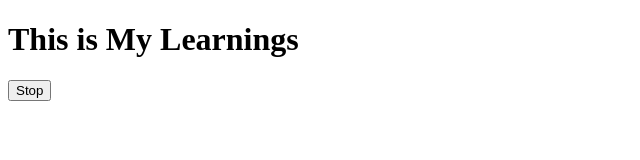
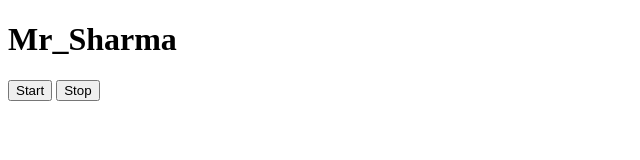
Before and after one commit to Piyush-Raj-Sharma/JavaScript_Mastery, a plain HTML site: page Async_8/async.html in a window 1280 px wide. Both pictures are taken after a click on the button "Stop". Shown: the whole page, without its empty margins (0-640 px from the left). Drawn offline with Linux system fonts and the light colour scheme.

Commit message:
Studied about setInterval & clearInterval

```diff
--- a/Async_8/async.html
+++ b/Async_8/async.html
@@ -6,14 +6,14 @@
     <title>Document</title>
 </head>
 <body>
-    <h1>Mr_Sharma</h1>
-    <button id="stop">Stop</button>
+    <!-- <h1>Mr_Sharma</h1>
+    <button id="stop">Stop</button> -->
 
 <!-- ----------------------------------------- -->
 
-    <!-- <h1>Mr_Sharma</h1>
+    <h1>Mr_Sharma</h1>
     <button id="start">Start</button>
-    <button id="stop">Stop</button> -->
+    <button id="stop">Stop</button>
 
     <script src="async.js"></script>
 </body>
--- a/Async_8/async.js
+++ b/Async_8/async.js
@@ -1,19 +1,19 @@
-setTimeout(function(){
-    console.log("Mr_Shamra");
-}, 2000) //Executes once after the given time i.e. 2seconds
+// setTimeout(function(){
+//     console.log("Mr_Shamra");
+// }, 2000) //Executes once after the given time i.e. 2seconds
 
 
-const Don = () =>{
-    console.log(`This is an external Function`);
-    document.querySelector('h1').innerHTML = 'This is My Learnings';
-}
+// const Don = () =>{
+//     console.log(`This is an external Function`);
+//     document.querySelector('h1').innerHTML = 'This is My Learnings';
+// }
 
-const changeMe = setTimeout(Don, 2000);
+// const changeMe = setTimeout(Don, 2000);
 
-document.querySelector('button').addEventListener('click', ()=>{
-    clearTimeout(changeMe);
-    console.log('stopped');
-})
+// document.querySelector('#stop').addEventListener('click', ()=>{
+//     clearTimeout(changeMe);
+//     console.log('stopped');
+// })
 
 
 // -------------------------------------------------------------------------------------------------------
@@ -22,3 +22,18 @@ document.querySelector('button').addEventListener('click', ()=>{
 // setInterval(function(){
 //     console.log("Mr_Sharma - Interval");
 // }, 2000); //Executes endlessly with the given  interval i.e. 2seconds
+
+ const sayDate = (str) =>{
+    console.log(`${str} Mr_Sharma`, Date.now());
+ }
+ let intervalId = null;
+
+document.querySelector('#start').addEventListener('click', ()=>{
+    console.log('Interval Started');
+    intervalId = setInterval(sayDate, 2000, "Hey");  // we can also pass arguments with setInterval;
+})
+
+document.querySelector('#stop').addEventListener('click', ()=>{
+    clearInterval(intervalId); //The setInterval gets stopped
+    console.log('Interval stopped');
+})
```
